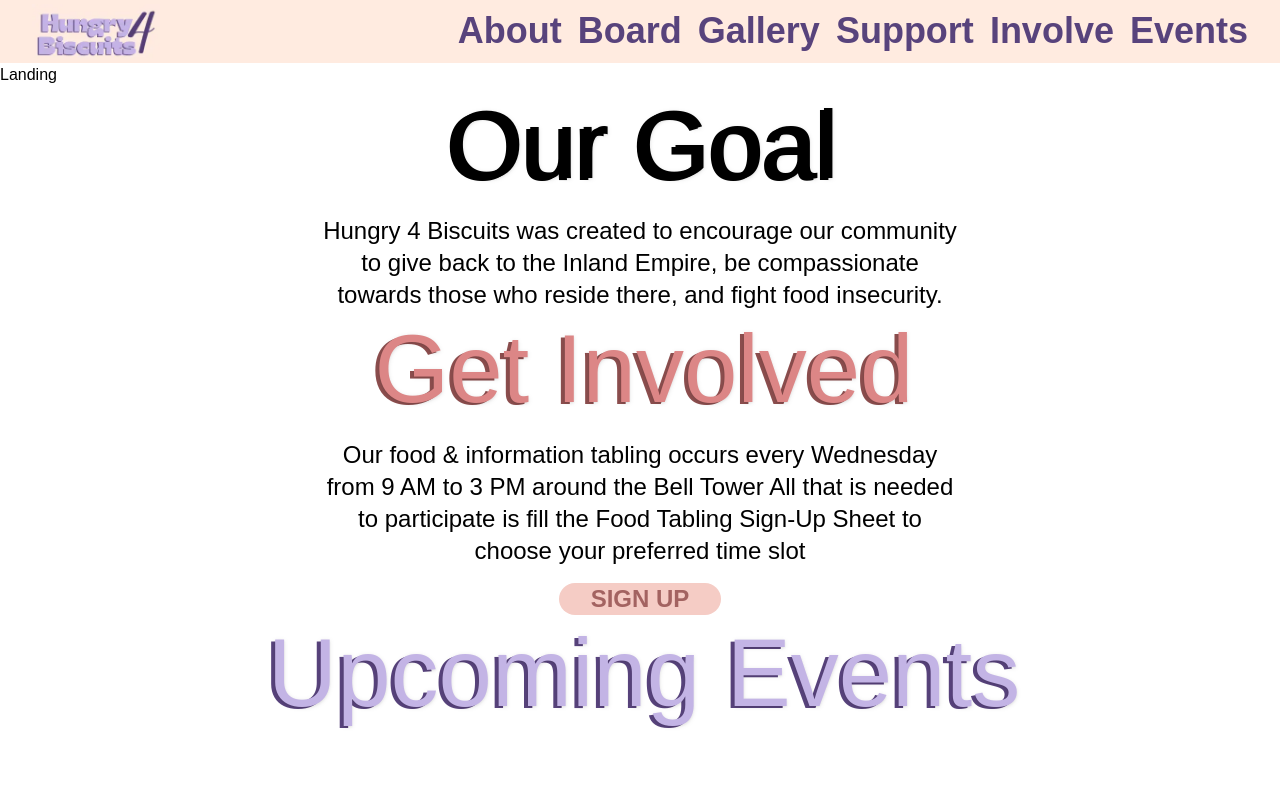
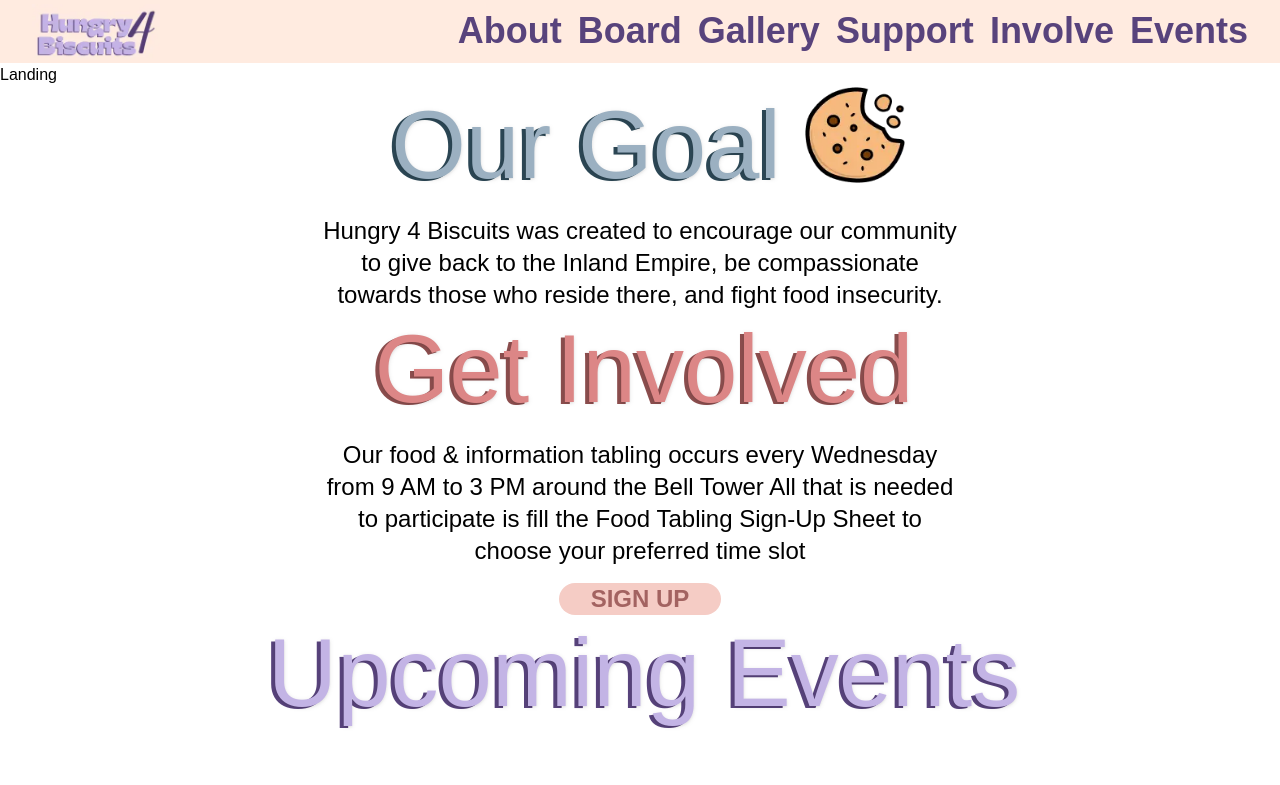
Before and after one commit to acm-ucr/h4b-website, a Next.js app: page / in a window 1280 px wide. Shown: the top 785 px of the page. Built offline with nearby package versions, Linux system fonts and the light colour scheme; a web font is replaced by a local one.

Commit message:
small fix

```diff
--- a/src/components/Title.jsx
+++ b/src/components/Title.jsx
@@ -2,8 +2,8 @@ import { COOKIES, COLORS } from "@/data/Title";
 import Image from "next/image";
 
 const Title = ({ text, food, color }) => {
-  let lightColor = "biscuits-gray-100";
-  let darkColor = "biscuits-gray-200";
+  let lightColor = "text-biscuits-gray-100";
+  let darkColor = "text-biscuits-gray-200";
 
   if (color && COLORS[color]) {
     lightColor = COLORS[color].light;
@@ -11,6 +11,7 @@ const Title = ({ text, food, color }) => {
   }
 
   return (
+    <div className="flex flex-row justify-center">
       <div className="inset-0 flex justify-center items-top p-3">
         <div className={`absolute font-omc text-8xl mb-4 ${darkColor}`}>
           {text}
@@ -20,6 +21,8 @@ const Title = ({ text, food, color }) => {
         >
           {text}
         </div>
+      </div>
+
       {food && COOKIES[food] && (
         <div className="ml-4">
           <Image
--- a/src/components/home/Goal.jsx
+++ b/src/components/home/Goal.jsx
@@ -3,7 +3,7 @@ import Title from "../Title";
 const Goal = () => {
   return (
     <div className="flex flex-col justify-center text-center">
-      <Title text="Our Goal" />
+      <Title text="Our Goal" food="chip" />
       <div className="w-1/2 self-center text-2xl">
         Hungry 4 Biscuits was created to encourage our community to give back to
         the Inland Empire, be compassionate towards those who reside there, and
```
Lines whose indentation alone changed are shown as unchanged.
